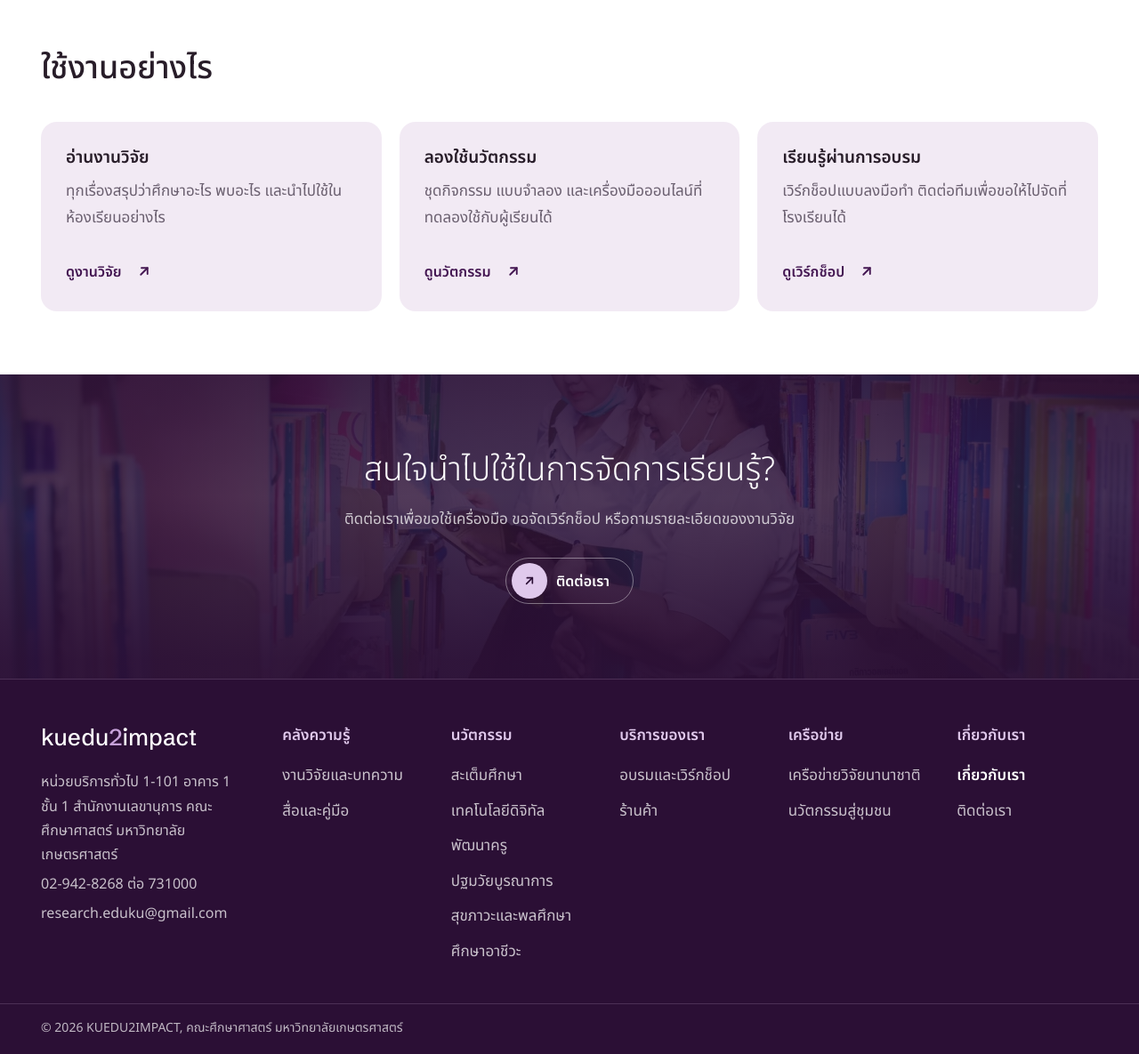
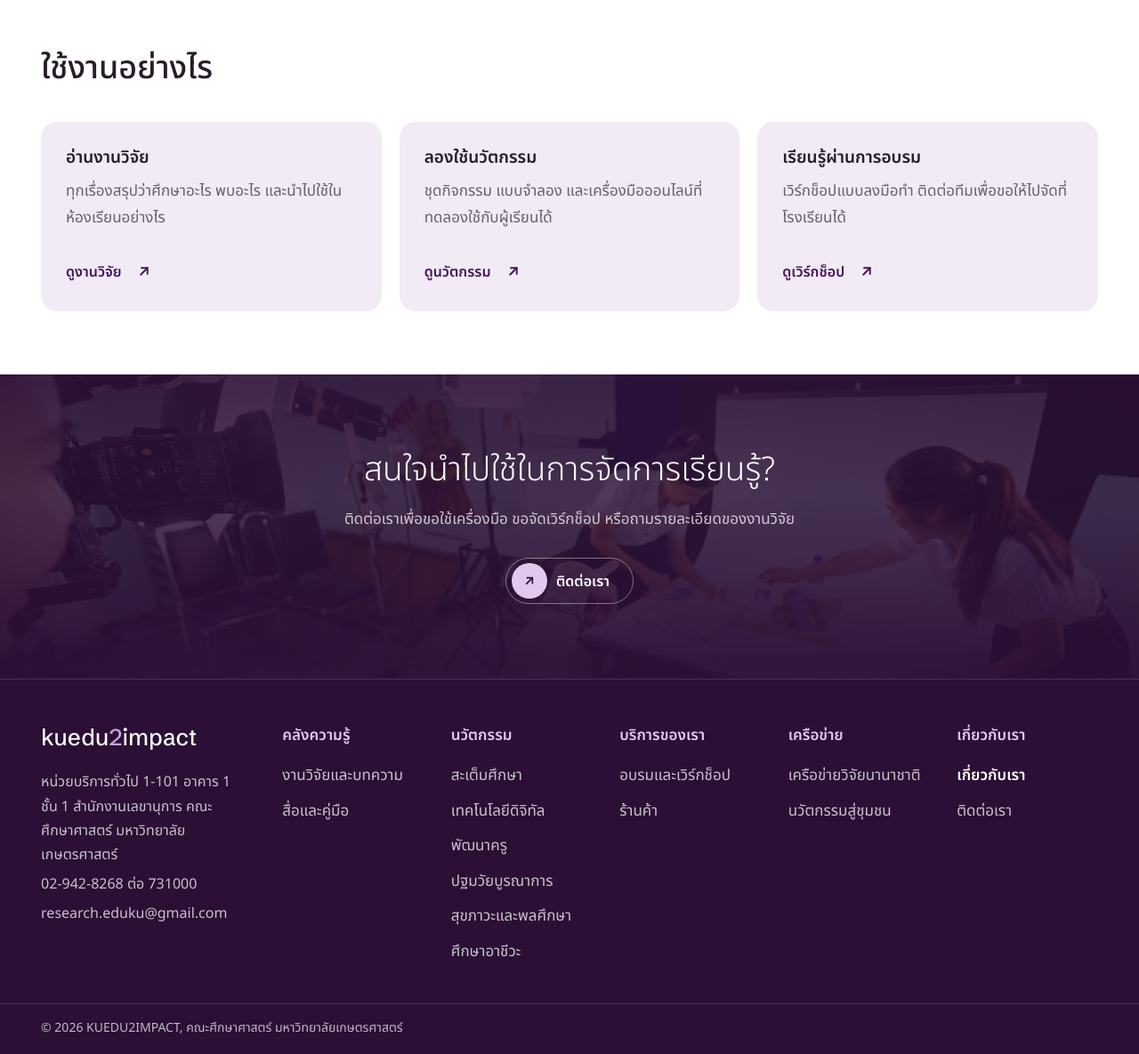
Before and after one commit to wuttipansat/edu2impact, a PHP site: page /about.php in a window 1280 px wide. Shown: the part 587-1772 px from the top of the page at 89% size. Run offline with PHP 8.4, Linux system fonts and the light colour scheme.

Commit message:
Closing call: use closing-cta.webp as its background
The banner above the footer now uses its own picture (the studio shoot) rather
than hero-partners.webp, framed at 38% from the top so the camera and the two
students stay in the strip.

Co-Authored-By: Claude Opus 5.5 <noreply@anthropic.com>
Claude-Session: https://claude.ai/code/session_01ATbHKzNRMPvrA6oFPzQWvs

```diff
--- a/assets/css/theme.css
+++ b/assets/css/theme.css
@@ -478,7 +478,7 @@ html{scroll-padding-top:84px}
 .search-dialog__panel{padding:24px}
 
 /* ===================================================================== 13. Closing call and footer */
-.closing-cta{position:relative;overflow:hidden;background:var(--surface-dark) url("../images/hero-partners.webp") center 60%/cover no-repeat;color:#fff;isolation:isolate}
+.closing-cta{position:relative;overflow:hidden;background:var(--surface-dark) url("../images/closing-cta.webp") center 38%/cover no-repeat;color:#fff;isolation:isolate}
 .closing-cta::before{content:"";position:absolute;inset:0;z-index:-1;background:linear-gradient(0deg,rgba(43,15,53,.96) 6%,rgba(43,15,53,.82) 60%,rgba(43,15,53,.9) 100%)}
 .closing-cta__inner{display:flex;flex-direction:column;align-items:center;padding-block:clamp(56px,6.5vw,88px);text-align:center}
 .closing-cta h2{max-width:20em;margin:0 0 16px;color:#fff;font-family:var(--font-thai);font-size:clamp(26px,2.9vw,40px);font-weight:300;line-height:1.3;letter-spacing:0;text-wrap:balance}
```
